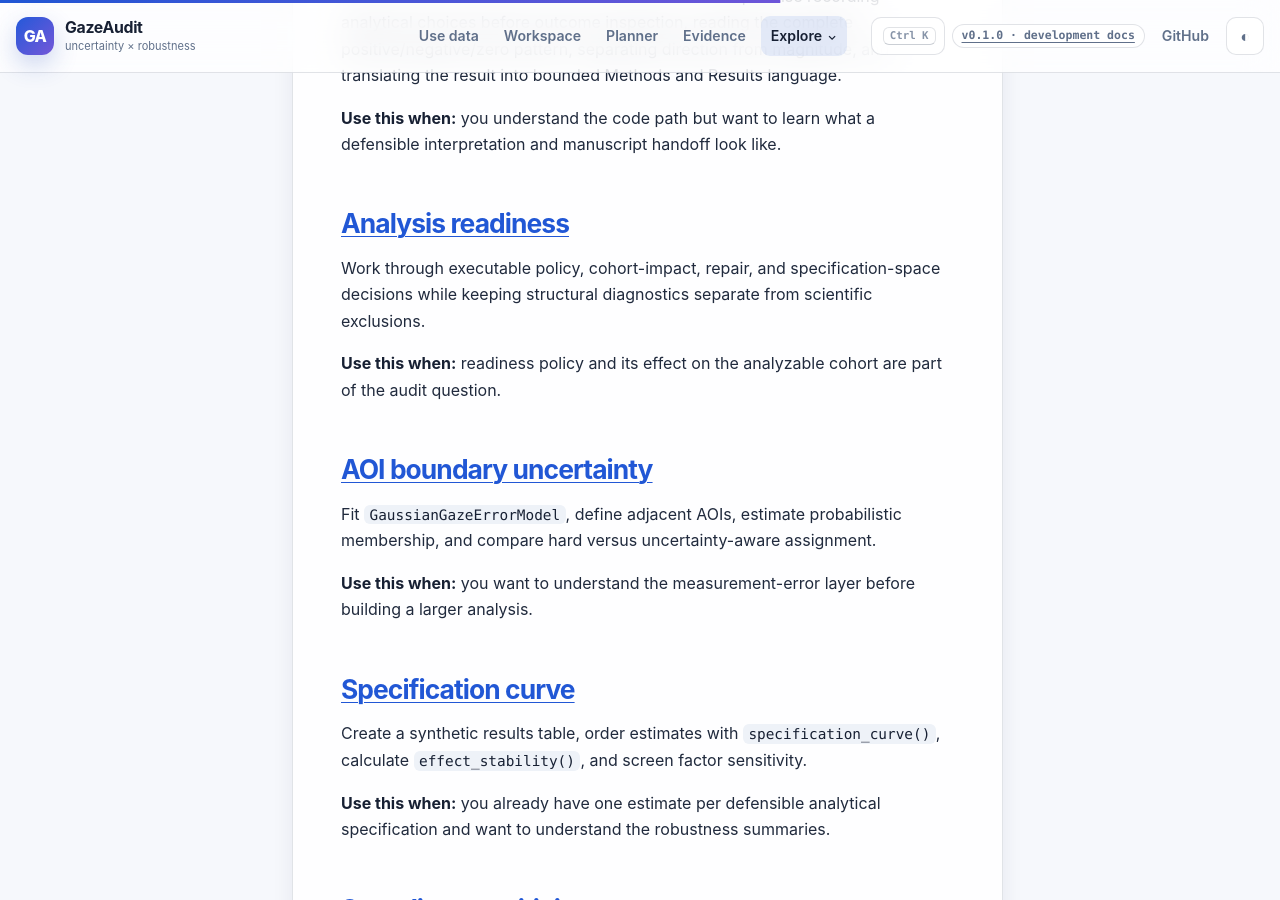
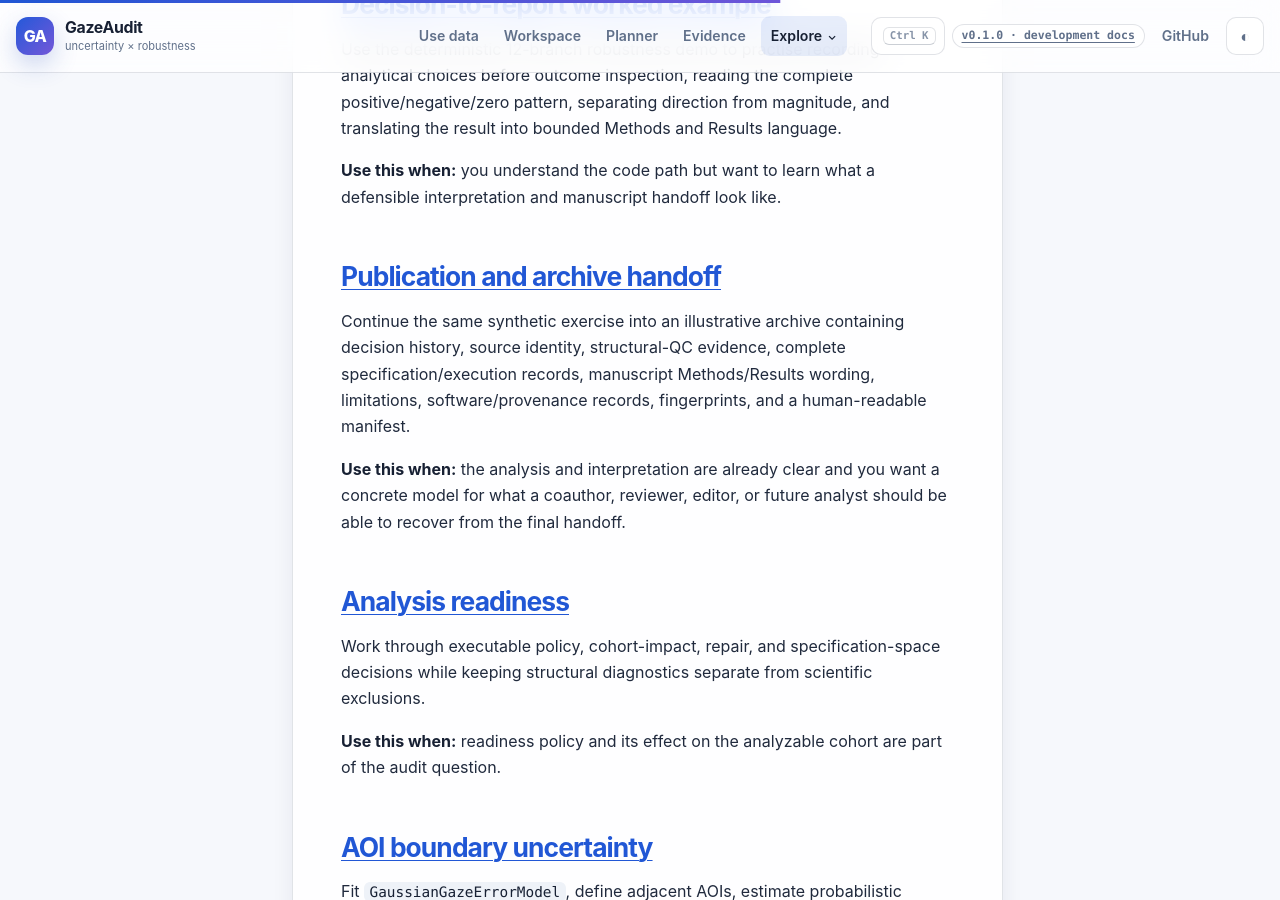
Before and after one commit to stefanosbalaskas/GazeAudit, a Jekyll site: the page built from docs/examples/index.md, in a window 1280 px wide and 900 px high, scrolled down 2731 px. Built offline with Jekyll 4.4.1, drawn with Linux system fonts in a browser that asks for light colours; some of the changed text lies outside the part shown.

Commit message:
docs: add publication handoff to examples hub

```diff
--- a/docs/examples/index.md
+++ b/docs/examples/index.md
@@ -1,6 +1,6 @@
 ---
 title: Examples
-description: Runnable synthetic and project-oriented examples for GazeAudit data preflight, researcher decisions, measurement uncertainty, robustness analysis, sensitivity, and bounded reporting.
+description: Runnable synthetic and project-oriented examples for GazeAudit data preflight, researcher decisions, measurement uncertainty, robustness analysis, sensitivity, bounded reporting, and publication handoff.
 kicker: Examples
 ---
 
@@ -31,9 +31,9 @@ These examples are intentionally small. Demonstration datasets are **synthetic u
   </article>
   <article class="card">
     <div class="card-icon" aria-hidden="true">4</div>
-    <h3>Stress a measurement assumption</h3>
-    <p>Work through AOI uncertainty or sampling sensitivity when measurement geometry or temporal resolution is part of the scientific question.</p>
-    <p><a href="aoi-boundary/">AOI boundary example →</a></p>
+    <h3>Prepare the publication handoff</h3>
+    <p>Turn the synthetic audit record into a reviewer-friendly archive with decision history, complete execution status, manuscript wording, limitations, provenance, and a manifest.</p>
+    <p><a href="publication-archive-handoff/">Publication/archive handoff →</a></p>
   </article>
 </div>
 
@@ -66,6 +66,12 @@ Use the deterministic 12-branch robustness demo to practise recording analytical
 
 **Use this when:** you understand the code path but want to learn what a defensible interpretation and manuscript handoff look like.
 
+## [Publication and archive handoff](publication-archive-handoff/)
+
+Continue the same synthetic exercise into an illustrative archive containing decision history, source identity, structural-QC evidence, complete specification/execution records, manuscript Methods/Results wording, limitations, software/provenance records, fingerprints, and a human-readable manifest.
+
+**Use this when:** the analysis and interpretation are already clear and you want a concrete model for what a coauthor, reviewer, editor, or future analyst should be able to recover from the final handoff.
+
 ## [Analysis readiness](analysis-readiness/)
 
 Work through executable policy, cohort-impact, repair, and specification-space decisions while keeping structural diagnostics separate from scientific exclusions.
@@ -97,9 +103,11 @@ Create a canonical `GazeStudy`, downsample the same participant-by-trial stream
 3. Use the [study preflight](study-preflight/) when structural onboarding itself needs closer inspection.
 4. Run the [end-to-end robustness audit](end-to-end-robustness/) to study the specification API in isolation.
 5. Work through [decision-to-report](decision-to-report/) to practise interpreting the complete pattern without selecting a preferred branch after the fact.
-6. Run the [AOI boundary example](aoi-boundary/) if spatial measurement uncertainty is part of the question.
-7. Use [sampling sensitivity](sampling-sensitivity/) when temporal resolution is part of the scientific question.
-8. Move to the [first-study workflow](../workflows/first-study-audit/) when assembling the full research process.
+6. Use [common audit mistakes and repairs](../guides/common-audit-mistakes/) to diagnose a weak decision trail or incomplete evidence record.
+7. Build the [publication/archive handoff](publication-archive-handoff/) to practise packaging the complete record for review and preservation.
+8. Run the [AOI boundary example](aoi-boundary/) if spatial measurement uncertainty is part of the question.
+9. Use [sampling sensitivity](sampling-sensitivity/) when temporal resolution is part of the scientific question.
+10. Move to the [first-study workflow](../workflows/first-study-audit/) when assembling the full research process.
 
 ## Visual convention
 
```
